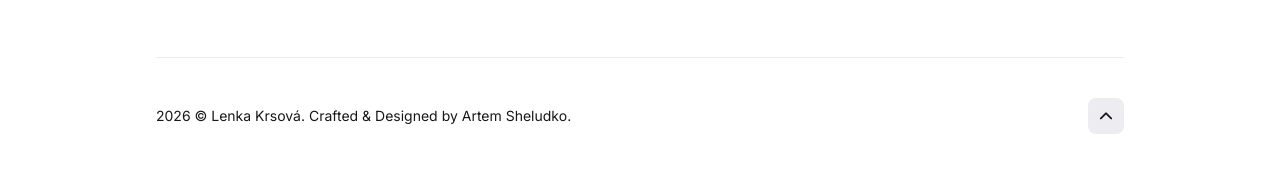
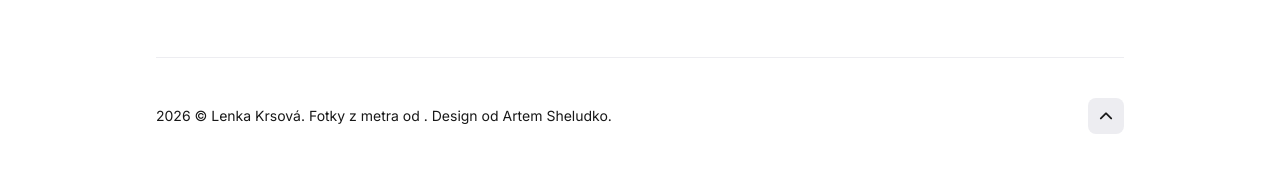
Before and after one commit to lkrsova/lenkakrsova.cz, a Jekyll site: the page built from index.html, in a window 1280 px wide and 900 px high, scrolled down 4202 px. Shown: the part 726-897 px from the top of the window. Built offline with Jekyll 4.4.1, drawn with Linux system fonts in a browser that asks for light colours; some web fonts are replaced.

Commit message:
Update footer.html

```diff
--- a/_includes/footer.html
+++ b/_includes/footer.html
@@ -71,7 +71,7 @@
       <div class="col col-12">
         <div class="footer__info">
           <div class="footer__info-box">
-            <div class="copyright">{{site.time | date: '%Y'}} &copy; <a href="/">{{site.data.settings.title}}</a>. Crafted & Designed by <a href="https://jekyllthemes.io/developers/artem-sheludko">Artem Sheludko</a>.</div>
+            <div class="copyright">{{site.time | date: '%Y'}} &copy; <a href="/">{{site.data.settings.title}}</a>. Fotky z metra od <a href="https://www.evadoskova.cz/">. Design od <a href="https://jekyllthemes.io/developers/artem-sheludko">Artem Sheludko</a>.</div>
             <div class="top" title="Top"><i class="fa-solid fa-chevron-up"></i></div>
           </div>
         </div>
```
